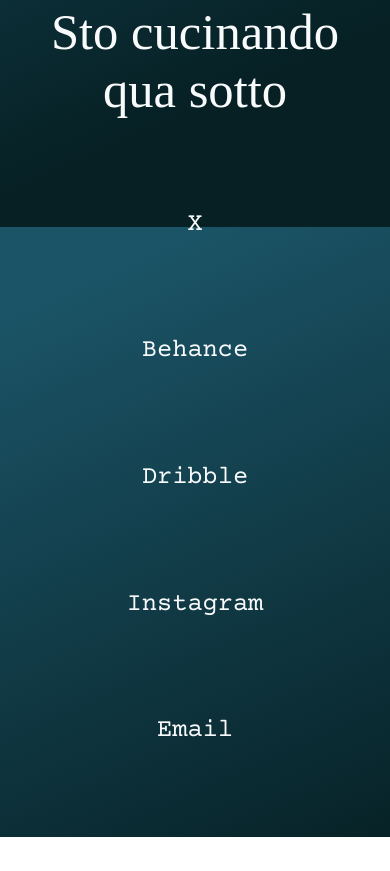
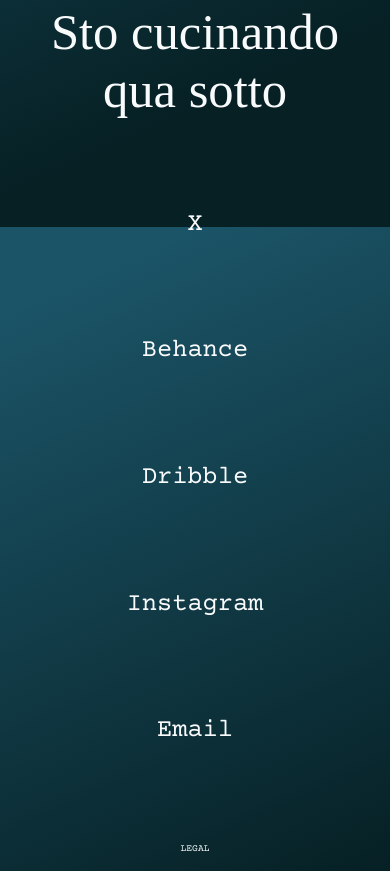
Before and after one commit to serafinisamuele07/portfolio, a plain HTML site: page index.html in a window 390 px wide. Shown: the part 3149-4020 px from the top of the page. Before the commit the page ends 3986 px from the top, so only its background shows below. Drawn offline with nearby package versions, Linux system fonts and the light colour scheme; a web font is replaced by a local one.

Commit message:
legal added

```diff
--- a/css/style.css
+++ b/css/style.css
@@ -63,6 +63,13 @@ p{
     font-family: "Courier Prime", monospace;
     color: #F8FAFB;
     font-size: 1.7vw;
+}
+
+span{
+    font-family: "Courier Prime", monospace;
+    color: #F8FAFB;
+    font-size: 1.1vw;
+    padding-bottom:2vh;
 }
 
 p.button{
@@ -268,6 +275,13 @@ p{
     line-height: 24px;
 }
 
+span{
+    font-family: "Courier Prime", monospace;
+    color: #F8FAFB;
+    font-size: 2.5vw;
+    padding-bottom:2vh;
+}
+
 a{
     font-family: "Courier Prime", monospace;
     color: #F8FAFB;
--- a/index.html
+++ b/index.html
@@ -114,6 +114,7 @@
                     <a class="contacts" href="https://dribbble.com/" target="_blank">Dribble</a>
                     <a class="contacts" href="https://instagram.com/" target="_blank">Instagram</a>
                     <a class="contacts" href="mailto:s.serafini@studio.unirsm.sm">Email</a>
+                    <span>LEGAL</span>
                 </div>
             </div>
         </div>
```
